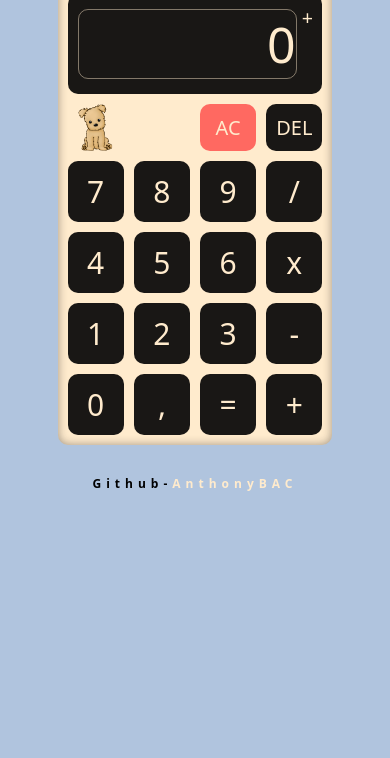
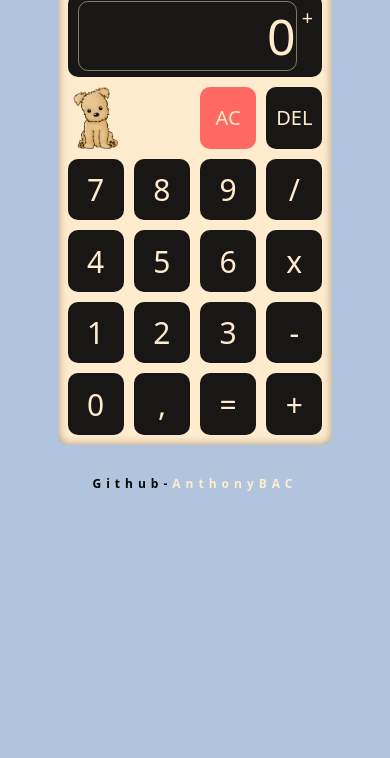
Before and after one commit to AnthonyBAC/Calc_OdinProject, a plain HTML site: page index.html in a window 390 px wide. Shown: the part 86-844 px from the top of the page. Drawn offline with Linux system fonts and the light colour scheme.

Commit message:
container

```diff
--- a/calc.css
+++ b/calc.css
@@ -59,7 +59,8 @@ body {
 
 @media (max-width: 1024px) {
     #container {
-        width: auto;
+        width: 100%;
+        height: 100%;
     }
 }
 
```
